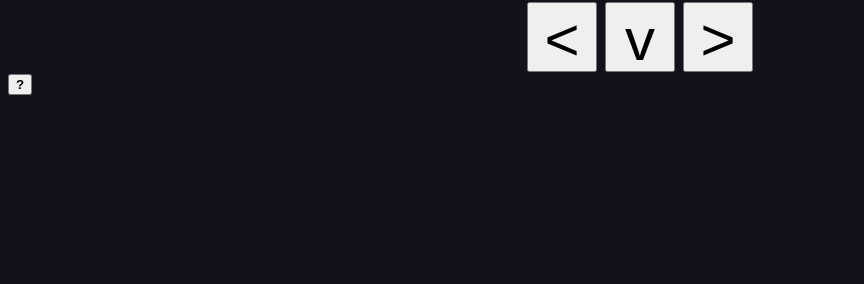
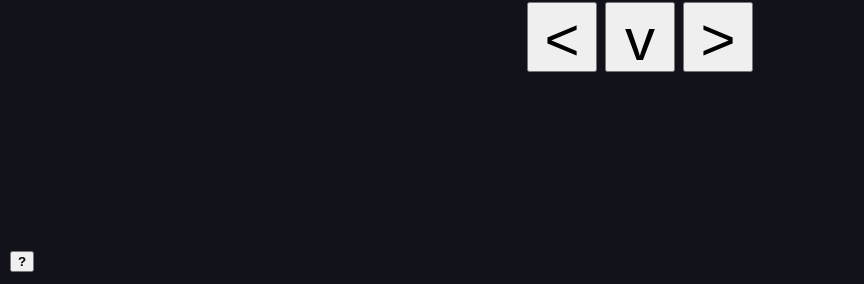
Before and after one commit to AjelmarMedina/Arithmetia-Old, a plain HTML site: page index.html in a window 1280 px wide. Shown: the part 513-797 px from the top of the page, without its empty margins (0-864 px from the left). Drawn offline with Linux system fonts and the light colour scheme.

```diff
--- a/index.html
+++ b/index.html
@@ -28,7 +28,7 @@
   <button onclick="moveObject(objMainPlayer, 0, 1)">></button>
 </div>
 
-<div>
+<div id="infoButton">
   <button onclick="alertInfo()"><b>?</b></button>
 </div>
 
--- a/style.css
+++ b/style.css
@@ -37,3 +37,10 @@ body :last-child div {
   height: 25px;
   width: 25px ;
 }
+#infoButton {
+  width: fit-content;
+  height: fit-content;
+  position: absolute;
+  left: 10px;
+  bottom: 15px ;
+}
```
